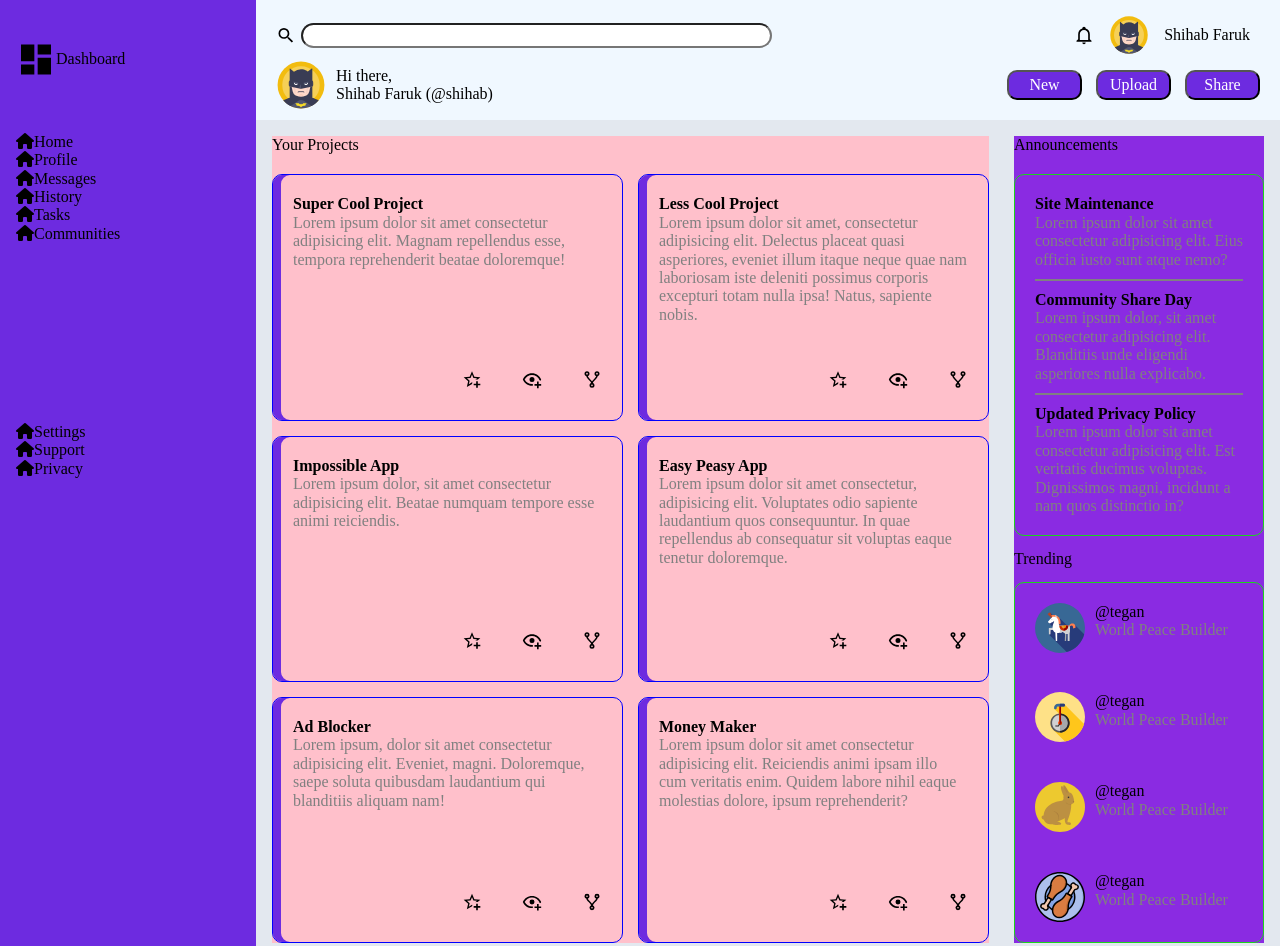
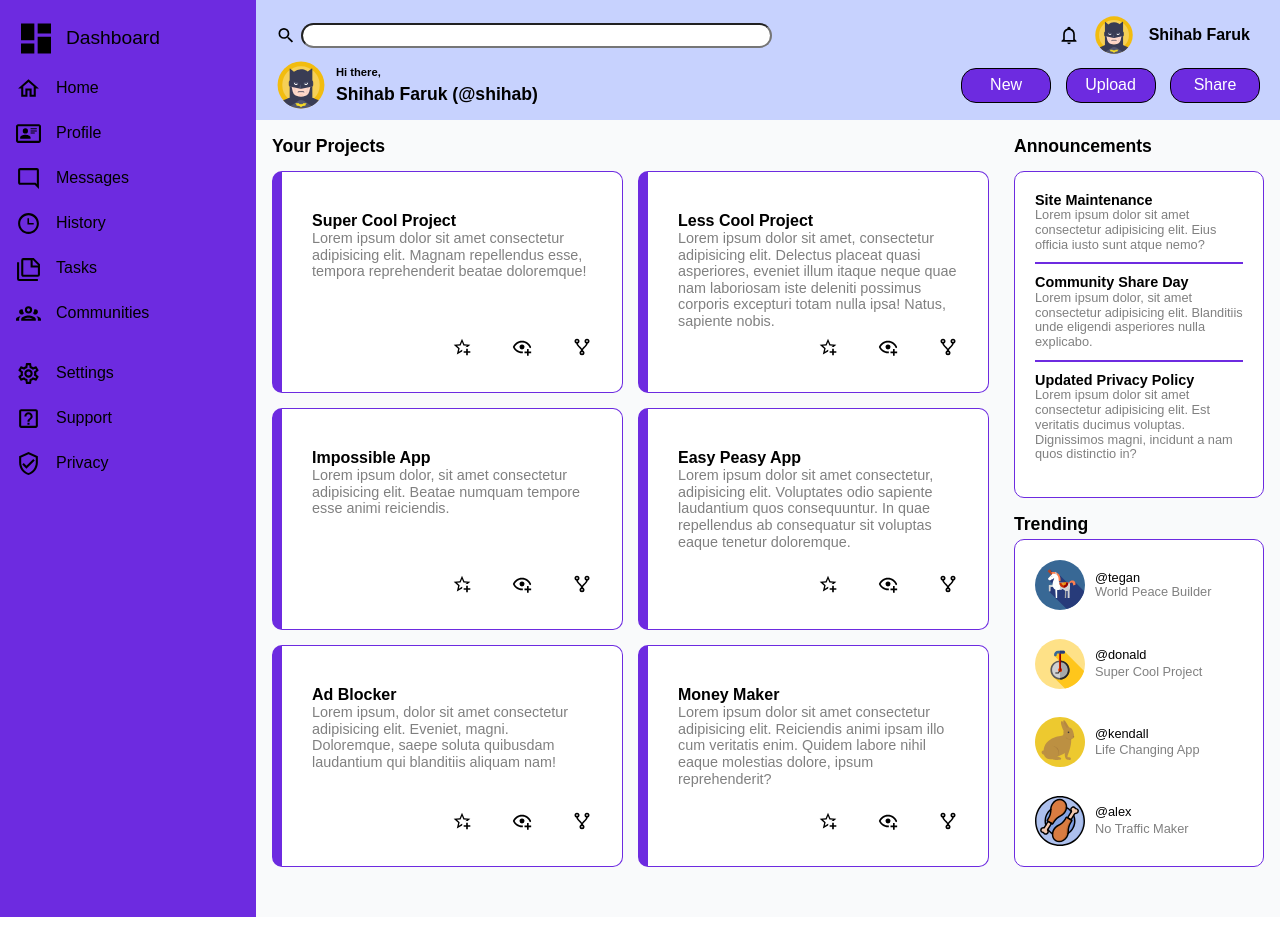
Before and after one commit to sfaruk2001/Dashboard, a plain HTML site: page index.html in a window 1280 px wide. Shown: the top 946 px of the page. After the commit the page ends 917 px from the top, so only its background shows below. Drawn offline with Linux system fonts and the light colour scheme.

Commit message:
Finished up the design

```diff
--- a/index.html
+++ b/index.html
@@ -18,20 +18,20 @@
 
             <nav>
                 <ul class="nav-menu">
-                    <li><i class="fa-solid fa-house"></i>Home</li>
-                    <li><i class="fa-solid fa-house"></i>Profile</li>
-                    <li><i class="fa-solid fa-house"></i>Messages</li>
-                    <li><i class="fa-solid fa-house"></i>History</li>
-                    <li><i class="fa-solid fa-house"></i>Tasks</li>
-                    <li><i class="fa-solid fa-house"></i>Communities</li>
+                    <li><img src="./home-outline.svg" alt="home" class="side-icons">Home</li>
+                    <li><img src="./card-account-details-outline.svg" alt="profile" class="side-icons">Profile</li>
+                    <li><img src="./message-reply-outline.svg" alt="message" class="side-icons">Messages</li>
+                    <li><img src="./clock-time-three-outline.svg" alt="history" class="side-icons">History</li>
+                    <li><img src="./note-multiple-outline.svg" alt="tasks" class="side-icons">Tasks</li>
+                    <li><img src="./account-group-outline.svg" alt="community" class="side-icons">Communities</li>
                 </ul>
             </nav>
 
             <div class="settings">
                 <ul class="nav-settings">
-                    <li><i class="fa-solid fa-house"></i>Settings</li>
-                    <li><i class="fa-solid fa-house"></i>Support</li>
-                    <li><i class="fa-solid fa-house"></i>Privacy</li>
+                    <li><img src="./cog-outline.svg" alt="settings" class="side-icons">Settings</li>
+                    <li><img src="./help-box-outline.svg" alt="support" class="side-icons">Support</li>
+                    <li><img src="./shield-check-outline.svg" alt="privacy" class="side-icons">Privacy</li>
                 </ul>
             </div>
 
@@ -46,15 +46,15 @@
                     <div class="header-pfp">
                         <img src="./bell.svg" alt="bell" class="bell">
                         <img src="./bat.svg" alt="bat" class="small-bat">
-                        <span>Shihab Faruk</span>
+                        <span><strong>Shihab Faruk</strong></span>
                     </div>
                 </div>
                 <div class="header-bottom">
                     <div class="header-bio">
                         <img src="./bat.svg" alt="big-batman-pfp">
                         <div>
-                            <p>Hi there,</p>
-                            <p>Shihab Faruk (@shihab)</p>
+                            <p style="font-size: 0.7rem; margin-bottom: 5px;"><strong>Hi there,</strong></p>
+                            <p style="font-size: 1.1rem;"><strong>Shihab Faruk (@shihab)</strong></p>
                         </div>
                     </div>
                     <div class="header-buttons">
@@ -66,14 +66,14 @@
             </div>
             <div class="main-content">
                 <div class="project-content">
-                    <div class="project-title">Your Projects</div>
+                    <div class="project-title heading-txt"><strong>Your Projects</strong></div>
                     <div class="card-wrapper">
                         <div class="card">
                             <div class="card-text">
                                 <strong>
                                     <p>Super Cool Project</p>
                                 </strong>
-                                <p class="gr">Lorem ipsum dolor sit amet consectetur adipisicing elit. Magnam repellendus esse, tempora reprehenderit beatae doloremque!</p>
+                                <p class="gr cd-txt">Lorem ipsum dolor sit amet consectetur adipisicing elit. Magnam repellendus esse, tempora reprehenderit beatae doloremque!</p>
                             </div>
                             <div class="icon-row">
                                 <img src="./star-plus-outline.svg" alt="star" class="project-icon">
@@ -86,7 +86,7 @@
                                 <strong>
                                     <p>Less Cool Project</p>
                                 </strong>
-                                <p class="gr">Lorem ipsum dolor sit amet, consectetur adipisicing elit. Delectus placeat quasi asperiores, eveniet illum itaque neque quae nam laboriosam iste deleniti possimus corporis excepturi totam nulla ipsa! Natus, sapiente nobis.</p>
+                                <p class="gr cd-txt">Lorem ipsum dolor sit amet, consectetur adipisicing elit. Delectus placeat quasi asperiores, eveniet illum itaque neque quae nam laboriosam iste deleniti possimus corporis excepturi totam nulla ipsa! Natus, sapiente nobis.</p>
                             </div>
                             <div class="icon-row">
                                 <img src="./star-plus-outline.svg" alt="star" class="project-icon">
@@ -99,7 +99,7 @@
                                 <strong>
                                     <p>Impossible App</p>
                                 </strong>
-                                <p class="gr">Lorem ipsum dolor, sit amet consectetur adipisicing elit. Beatae numquam tempore esse animi reiciendis.</p>
+                                <p class="gr cd-txt">Lorem ipsum dolor, sit amet consectetur adipisicing elit. Beatae numquam tempore esse animi reiciendis.</p>
                             </div>
                             <div class="icon-row">
                                 <img src="./star-plus-outline.svg" alt="star" class="project-icon">
@@ -112,7 +112,7 @@
                                 <strong>
                                     <p>Easy Peasy App</p>
                                 </strong>
-                                <p class="gr">Lorem ipsum dolor sit amet consectetur, adipisicing elit. Voluptates odio sapiente laudantium quos consequuntur. In quae repellendus ab consequatur sit voluptas eaque tenetur doloremque.</p>
+                                <p class="gr cd-txt">Lorem ipsum dolor sit amet consectetur, adipisicing elit. Voluptates odio sapiente laudantium quos consequuntur. In quae repellendus ab consequatur sit voluptas eaque tenetur doloremque.</p>
                             </div>
                             <div class="icon-row">
                                 <img src="./star-plus-outline.svg" alt="star" class="project-icon">
@@ -125,7 +125,7 @@
                                 <strong>
                                     <p>Ad Blocker</p>
                                 </strong>
-                                <p class="gr">Lorem ipsum, dolor sit amet consectetur adipisicing elit. Eveniet, magni. Doloremque, saepe soluta quibusdam laudantium qui blanditiis aliquam nam!</p>
+                                <p class="gr cd-txt">Lorem ipsum, dolor sit amet consectetur adipisicing elit. Eveniet, magni. Doloremque, saepe soluta quibusdam laudantium qui blanditiis aliquam nam!</p>
                             </div>
                             <div class="icon-row">
                                 <img src="./star-plus-outline.svg" alt="star" class="project-icon">
@@ -138,7 +138,7 @@
                                 <strong>
                                     <p>Money Maker</p>
                                 </strong>
-                                <p class="gr">Lorem ipsum dolor sit amet consectetur adipisicing elit. Reiciendis animi ipsam illo cum veritatis enim. Quidem labore nihil eaque molestias dolore, ipsum reprehenderit?</p>
+                                <p class="gr cd-txt">Lorem ipsum dolor sit amet consectetur adipisicing elit. Reiciendis animi ipsam illo cum veritatis enim. Quidem labore nihil eaque molestias dolore, ipsum reprehenderit?</p>
                             </div>
                             <div class="icon-row">
                                 <img src="./star-plus-outline.svg" alt="star" class="project-icon">
@@ -149,52 +149,52 @@
                     </div>
                 </div>
                 <div class="info-content">
-                    <div class="announce-label">Announcements</div>
+                    <div class="announce-label heading-txt"><strong>Announcements</strong></div>
                     <div class="info-wrapper">
                         <div class="announce-card">
                             <div class="announce-1">
-                                <p><strong>Site Maintenance</strong></p>
-                                <p class="gr">Lorem ipsum dolor sit amet consectetur adipisicing elit. Eius officia iusto sunt atque nemo?</p>
+                                <p class="a-txt"><strong>Site Maintenance</strong></p>
+                                <p class="gr cd-txt-a">Lorem ipsum dolor sit amet consectetur adipisicing elit. Eius officia iusto sunt atque nemo?</p>
                             </div>
                             <hr>
                             <div class="announce-2">
-                                <p><strong>Community Share Day</strong></p>
-                                <p class="gr">Lorem ipsum dolor, sit amet consectetur adipisicing elit. Blanditiis unde eligendi asperiores nulla explicabo.</p>
+                                <p class="a-txt"><strong>Community Share Day</strong></p>
+                                <p class="gr cd-txt-a">Lorem ipsum dolor, sit amet consectetur adipisicing elit. Blanditiis unde eligendi asperiores nulla explicabo.</p>
                             </div>
                             <hr>
                             <div class="announce-3">
-                                <p><strong>Updated Privacy Policy</strong></p>
-                                <p class="gr">Lorem ipsum dolor sit amet consectetur adipisicing elit. Est veritatis ducimus voluptas. Dignissimos magni, incidunt a nam quos distinctio in?</p>
+                                <p class="a-txt"><strong>Updated Privacy Policy</strong></p>
+                                <p class="gr cd-txt-a">Lorem ipsum dolor sit amet consectetur adipisicing elit. Est veritatis ducimus voluptas. Dignissimos magni, incidunt a nam quos distinctio in?</p>
                             </div>
                         </div>
-                        <div class="trend-label">Trending</div>
+                        <div class="trend-label heading-txt"><strong>Trending</strong></div>
                         <div class="trend-card">
                             <div class="bord">
                                 <img src="./horse.svg" alt="horse-pfp" class="trend-icon">
-                                <div>
+                                <div class="usr-tag">
                                     <p>@tegan</p>
                                     <p class="gr">World Peace Builder</p>
                                 </div>
                             </div>
                             <div class="bord">
                                 <img src="./unicycle.svg" alt="unicycle-pfp" class="trend-icon">
-                                <div>
-                                    <p>@tegan</p>
-                                    <p class="gr">World Peace Builder</p>
+                                <div class="usr-tag">
+                                    <p class="at-tag">@donald</p>
+                                    <p class="gr">Super Cool Project</p>
                                 </div>
                             </div>
                             <div class="bord">
                                 <img src="./bunny.svg" alt="bunny-pfp" class="trend-icon">
-                                <div>
-                                    <p>@tegan</p>
-                                    <p class="gr">World Peace Builder</p>
+                                <div class="usr-tag">
+                                    <p class="at-tag">@kendall</p>
+                                    <p class="gr">Life Changing App</p>
                                 </div>
                             </div>
                             <div class="bord">
                                 <img src="./chicken.svg" alt="chicken-pfp" class="trend-icon">
-                                <div>
-                                    <p>@tegan</p>
-                                    <p class="gr">World Peace Builder</p>
+                                <div class="usr-tag">
+                                    <p class="at-tag">@alex</p>
+                                    <p class="gr">No Traffic Maker</p>
                                 </div>
                             </div>
                         </div>
@@ -206,17 +206,3 @@
 
 </body>
 </html>
-
-
-<!--
-
- <div class="card-area">
-                    <div class="card">Lorem ipsum, dolor sit amet consectetur adipisicing elit. Odit deserunt cumque nisi saepe aperiam repellat voluptatem eligendi voluptas suscipit a explicabo neque, libero debitis! Voluptatibus quaerat facere mollitia consequuntur soluta.</div>
-                    <div class="card">Lorem, ipsum dolor sit amet consectetur adipisicing elit. Nostrum iste recusandae ipsa quo ut, nobis quas quisquam vero numquam et! Tenetur iusto suscipit ipsum, nisi quod debitis consequuntur quae officia.</div>
-                    <div class="card">Lorem ipsum dolor sit amet, consectetur adipisicing elit. Amet, veritatis iusto at officia nostrum saepe quis vitae nulla tenetur ut cumque aliquid error natus deserunt nihil enim ducimus eveniet provident.</div>
-                    <div class="card">Lorem ipsum dolor sit, amet consectetur adipisicing elit. Voluptas placeat accusantium blanditiis animi iste eaque eligendi magni nisi in nulla, soluta quam maxime culpa aut quod fugiat odit exercitationem repellendus.</div>
-                    <div class="card">Lorem ipsum dolor sit amet consectetur, adipisicing elit. Saepe impedit dicta ducimus amet officiis labore totam asperiores, officia quam mollitia voluptatum omnis dolore velit reiciendis cupiditate, animi corrupti corporis delectus.</div>
-                    <div class="card">Lorem ipsum dolor sit amet, consectetur adipisicing elit. Aliquid dicta repellendus dolores voluptatem sunt omnis quasi id totam accusamus voluptate, ipsum autem, ipsam maiores odit quae rerum vitae sequi. Possimus!</div>
-                </div>
-
--->
--- a/styles.css
+++ b/styles.css
@@ -3,6 +3,7 @@
     box-sizing: border-box;
     padding: 0;
     margin: 0;
+    font-family:Arial, Helvetica, sans-serif;
 }
 
 .container {
@@ -15,9 +16,9 @@
 .sidebar {
     grid-column: 1 / 2;
     display: grid;
-    grid-template-rows: 1fr 3fr 6fr;
+    grid-template-rows: 0.5fr 3fr 6fr;
     grid-template-columns: 1fr;
-    gap: 30px;
+    gap: 15px;
     padding: 16px;
     background-color: rgb(109, 43, 224);
 }
@@ -26,6 +27,8 @@
 .logo {
     grid-row: 1 / 2;
     display: flex;
+    justify-content: flex-start;
+    gap: 10px;
 }
 
 .logo > img {
@@ -34,6 +37,7 @@
 
 .dashboard-text {
     align-self: center;
+    font-size: 1.2rem;
 }
 
 nav {
@@ -47,6 +51,13 @@ nav > ul, .settings > ul {
 
 ul li {
     display: flex;
+    gap: 15px;
+    align-items: center;
+    margin-bottom: 20px;
+}
+
+.side-icons {
+    width: 25px;
 }
 
 .settings {
@@ -62,7 +73,7 @@ ul li {
 
 .header {
     grid-column: 2 / 3;
-    background-color: aliceblue;
+    background-color: #c7d2fe;
     padding: 10px 20px;
     display: grid;
     grid-template-rows: 1fr 1fr;
@@ -125,12 +136,13 @@ input[type='search'] {
 }
 
 .header-buttons > button {
-    width: 75px;
-    height: 30px;
+    width: 90px;
+    height: 35px;
     background-color: rgb(109, 43, 224);
     color: white;
+    border: 1px solid black;
+    border-radius: 15px;
 
-    border-radius: 10px;
 }
 
 .header-buttons > button:nth-child(-n+2) {
@@ -143,11 +155,12 @@ input[type='search'] {
     display: grid;
     column-gap: 20px;
     grid-template-columns: 1fr 250px;
-    background-color: rgb(227, 232, 239);
+    background-color: #f9fafb;
+    padding-bottom: 50px;
 }
 
 .project-content {
-    background-color: pink;
+
     display: grid;
     grid-template-columns: 1fr;
     grid-template-rows: 1fr 20fr;
@@ -167,16 +180,21 @@ input[type='search'] {
 }
 
 .card {
-    border: 1px solid blue;
+
+    border: 1px solid rgb(109, 43, 224);
+    border-left: 10px solid rgb(109, 43, 224);
+
     border-radius: 10px;
-    padding: 20px;
+    padding: 30px;
+    padding-top: 40px;
     display: grid;
     grid-template-rows: 4fr 1fr;
-    box-shadow: inset 0.5em 0em rgb(109, 43, 224);;
+    /**box-shadow: inset 0.5em 0em rgb(109, 43, 224); **/
+    background-color: white;
 }
 
-.card-text {
-
+.cd-txt {
+    font-size: .9rem;
 }
 
 .icon-row {
@@ -191,7 +209,6 @@ input[type='search'] {
 
 .info-content {
     display: grid;
-    background-color: blueviolet;
     grid-template-columns: 1fr;
     grid-template-rows: 1fr 20fr;
 
@@ -205,18 +222,20 @@ input[type='search'] {
 
 .trend-label {
     align-self: center;
+    margin-top: 10px;
 }
 
 .announce-card, .trend-card {
-    border: 1px solid rgb(28, 212, 28);
+    border: 1px solid rgb(109, 43, 224);
     border-radius: 10px;
     padding: 20px;
+    background-color: white;
 }
 
 hr {
     margin-top: 10px;
     margin-bottom: 10px;
-    border: 1px solid grey;
+    border: 1px solid rgb(109, 43, 224);
 
 }
 
@@ -237,4 +256,25 @@ hr {
 .bord {
     display: flex;
     gap: 10px;
+    align-items: center;
 }
+
+.at-tag {
+    margin-bottom: 2px;
+}
+
+.usr-tag {
+    font-size: .8rem;
+}
+
+.heading-txt {
+    font-size: 1.1rem;
+}
+
+.a-txt  {
+    font-size: .9rem;
+}
+
+.cd-txt-a {
+    font-size: .8rem;
+}
```
Also changed, not shown: account-group-outline.svg (added), card-account-details-outline.svg (added), clock-time-three-outline.svg (added), cog-outline.svg (added), help-box-outline.svg (added), home-outline.svg (added), message-reply-outline.svg (added), note-multiple-outline.svg (added), shield-check-outline.svg (added).
